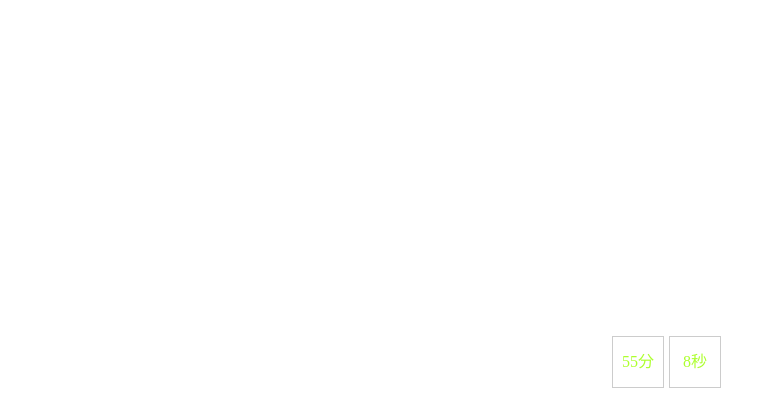
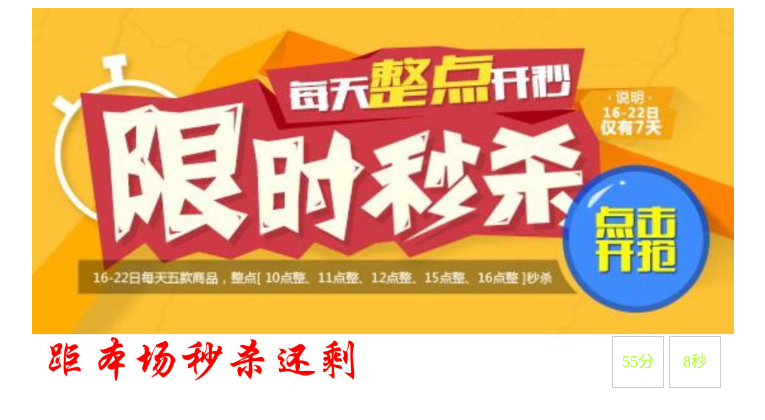
Before and after one commit to DQW2/jswork, a plain HTML site: page work14/index3.html in a window 1280 px wide. Shown: the whole page, without its empty margins (257-1022 px from the left). Drawn offline with Linux system fonts and the light colour scheme.

Commit message:
“work14

```diff
--- a/work14/index3.css
+++ b/work14/index3.css
@@ -1,7 +1,7 @@
 .box{
     margin: 0 auto;
     position: relative;
-    background: url(m.jpg);
+    background: url(ms.jpg);
     background-size: cover;
     width: 702px;
     height: 378px;
```
